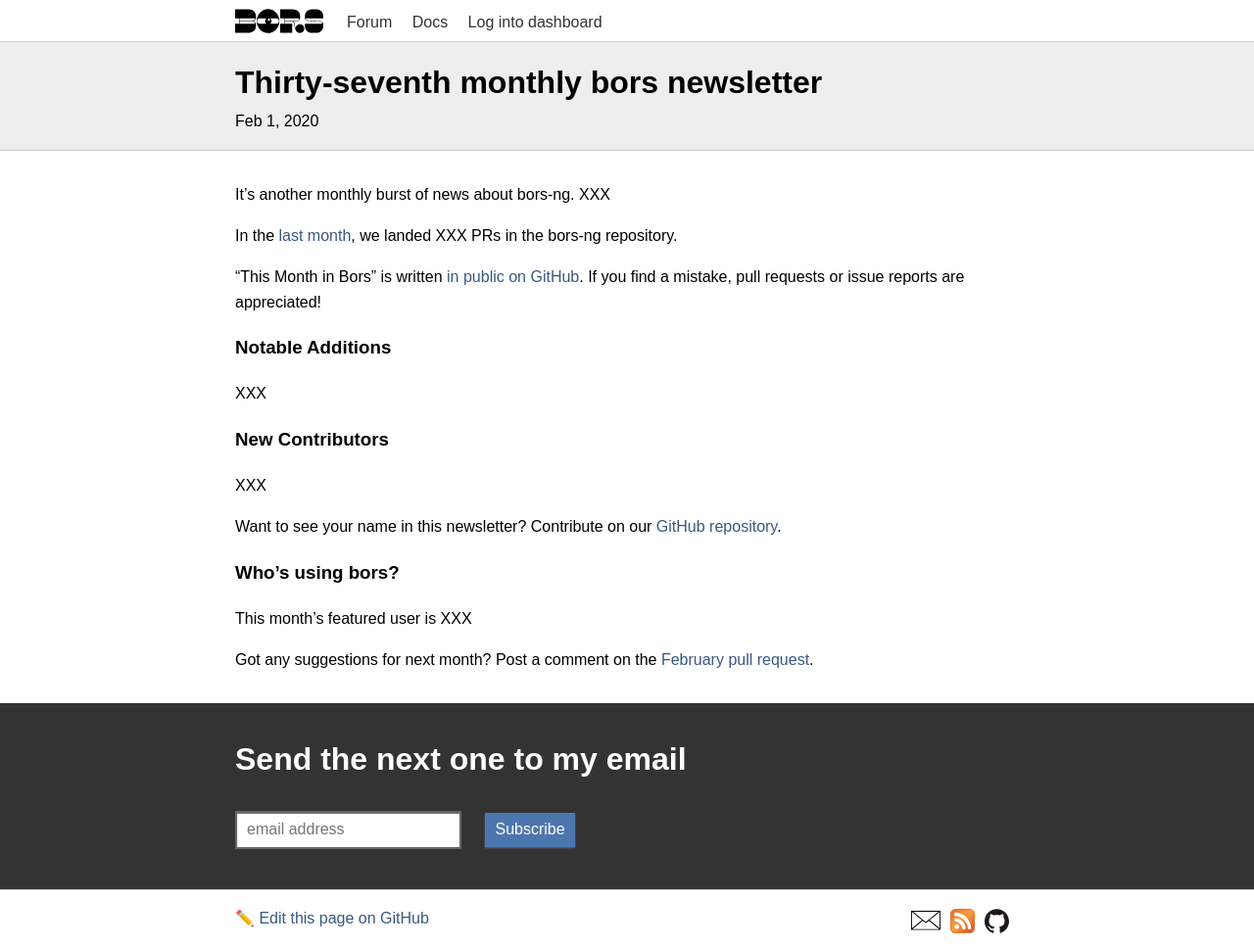
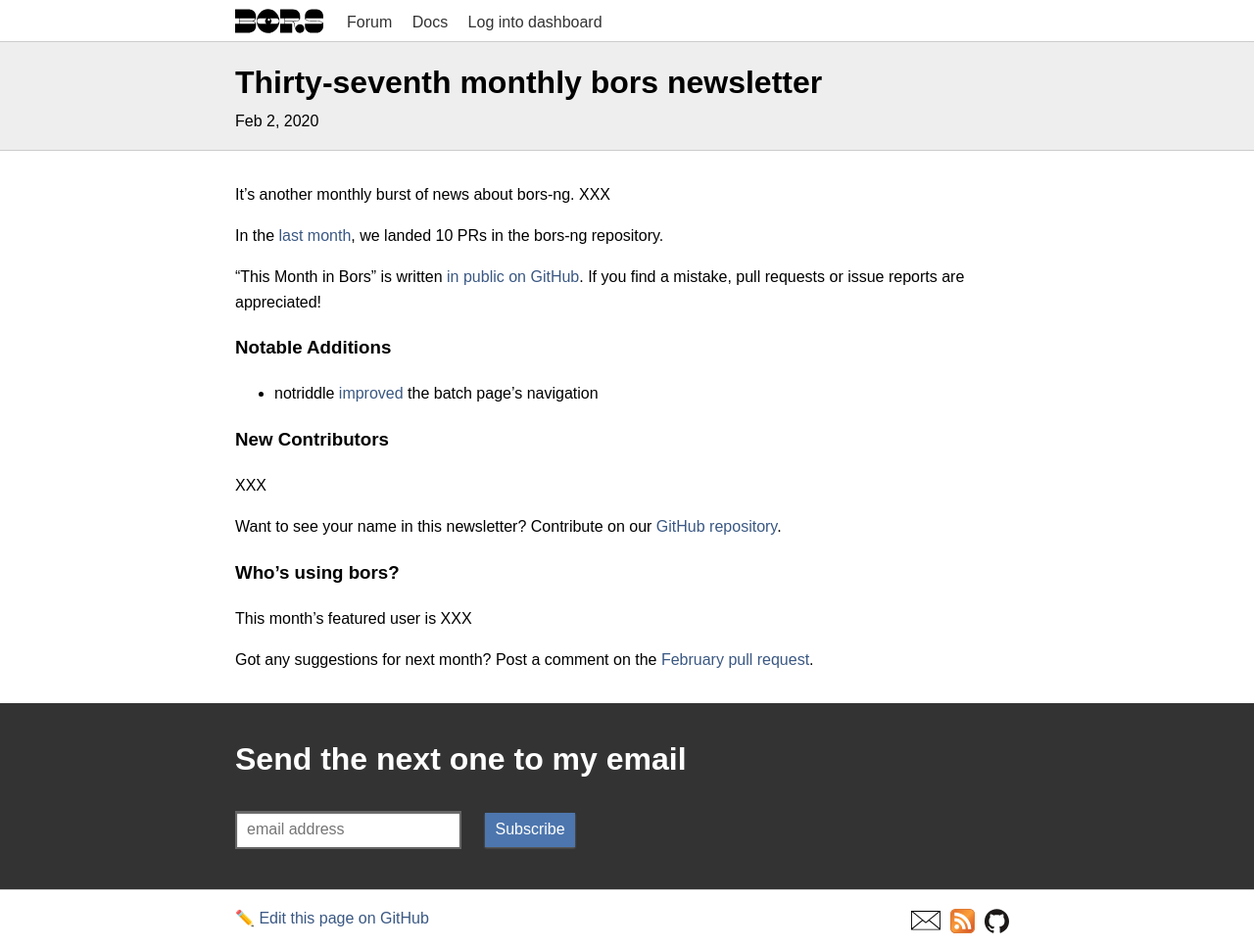
Before and after one commit to bors-ng/bors-ng.github.io, a Jekyll site: the page built from _posts/2020-02-01-tmib-37.md, in a window 1280 px wide. Shown: the whole page at 98% size. Built offline with Jekyll 4.4.1, drawn with Linux system fonts in a browser that asks for light colours.

Commit message:
Add bors-ng/bors-ng#836

```diff
--- a/_posts/2020-02-01-tmib-37.md
+++ b/_posts/2020-02-01-tmib-37.md
@@ -1,15 +1,15 @@
 ---
 layout:     post
 title:      Thirty-seventh monthly bors newsletter
-date:       2020-02-01 00:00:00
+date:       2020-02-02 00:00:00
 summary:    This January, XXX
 categories: newsletter
 ---
 
 It's another monthly burst of news about bors-ng. XXX
 
-In the [last month](https://github.com/bors-ng/bors-ng/pulls?utf8=%E2%9C%93&q=is%3Apr%20is%3Amerged%20closed%3A2019-12-01..2019-12-31),
-we landed XXX PRs in the bors-ng repository.
+In the [last month](https://github.com/bors-ng/bors-ng/pulls?utf8=%E2%9C%93&q=is%3Apr+is%3Amerged+closed%3A2020-01-01..2020-01-31),
+we landed 10 PRs in the bors-ng repository.
 
 "This Month in Bors" is written [in public on GitHub][GitHub for TMiB].
 If you find a mistake, pull requests or issue reports are appreciated!
@@ -19,7 +19,7 @@
 
 ### Notable Additions
 
-XXX
+* notriddle [improved](https://github.com/bors-ng/bors-ng/pull/836) the batch page's navigation
 
 
 ### New Contributors
```
